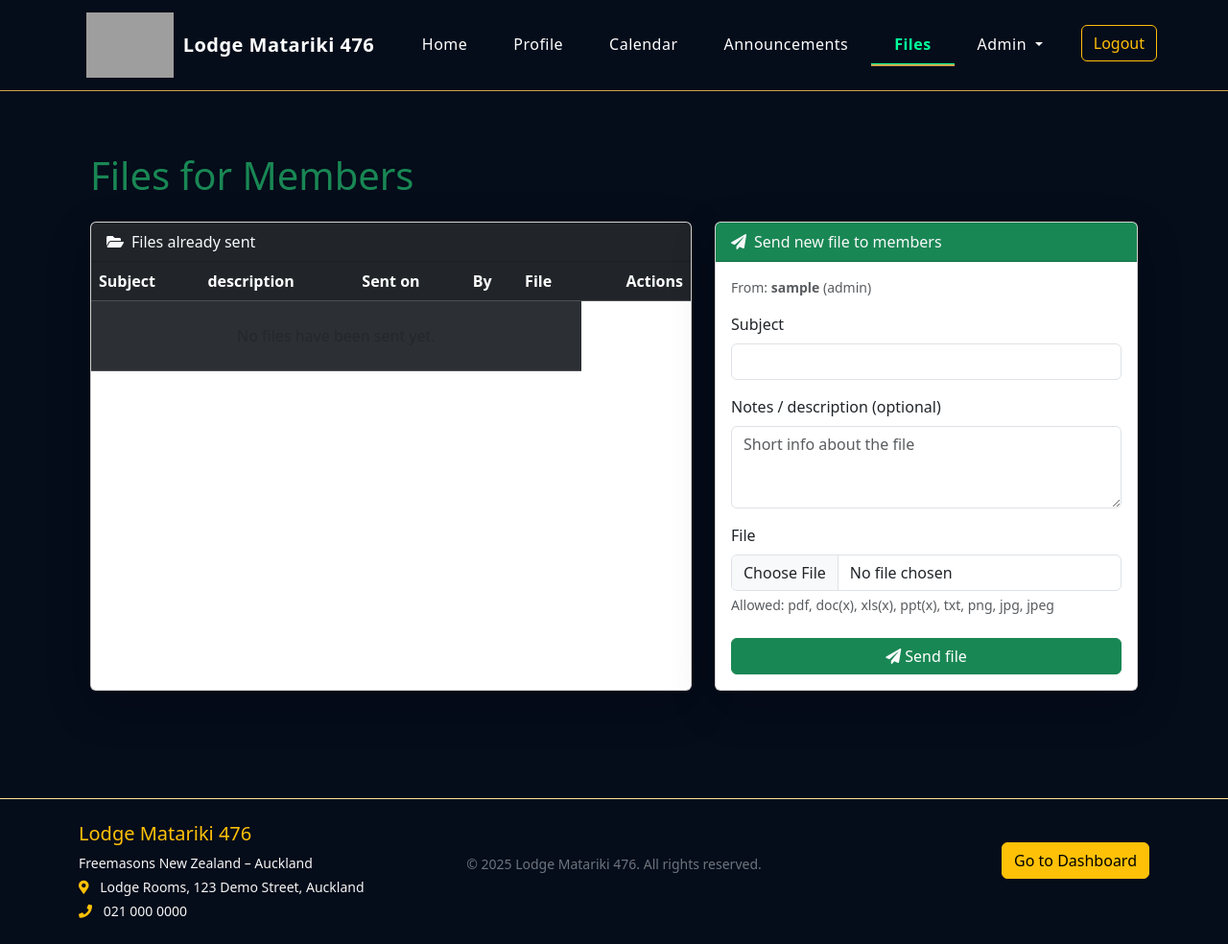
After one commit to sue-zadeh/lodge-matarik476-python, a Flask app: page /admin/files in a window 1280 px wide. The commit adds this page. Shown: the whole page at 96% size. Run offline with Flask 3, Linux system fonts and the light colour scheme; the visitor is signed in with stand-in values (Sample User, id 1); data that the repository does not hold is empty; some libraries are stand-ins or nearby versions; grey boxes are pictures that could not be loaded.

Commit message:
send file

```diff
--- a/app/__init__.py
+++ b/app/__init__.py
@@ -5,6 +5,8 @@ app = Flask(__name__)
 
 # config
 app.config['UPLOAD_FOLDER'] = 'static/uploads'
+app.config['FILE_UPLOAD_FOLDER'] = 'static/files'       # <-- new folder for docs
+
 app.secret_key = '2232b1ec1b426bc383f1ec071979d87dd91e7b2e8467a5e0620e714ee1affdc5'
 
 # import routes so they register on the app
--- /dev/null
+++ b/app/templates/admin_files.html
@@ -0,0 +1,155 @@
+{% extends "base.html" %}
+{% block title %}Files for Members{% endblock %}
+
+{% block content %}
+<style>
+  .description-cell {
+      white-space: normal !important;
+      word-wrap: break-word !important;
+      overflow-wrap: break-word !important;
+      max-width: 250px;
+  }
+</style>
+
+<div class="container-fluid py-4">
+  <h1 class="text-success mb-4">Files for Members</h1>
+
+  <!-- flash messages -->
+  {% with messages = get_flashed_messages(with_categories=true) %}
+    {% if messages %}
+      {% for category, message in messages %}
+        <div class="alert alert-{{ 'danger' if category == 'error' else category }} alert-dismissible fade show" role="alert">
+          {{ message }}
+          <button type="button" class="btn-close" data-bs-dismiss="alert" aria-label="Close"></button>
+        </div>
+      {% endfor %}
+    {% endif %}
+  {% endwith %}
+
+  <div class="row g-4">
+    <!-- LEFT: table -->
+    <div class="col-lg-7">
+      <div class="card shadow-lg h-100">
+        <div class="card-header bg-dark text-light d-flex justify-content-between align-items-center">
+          <span><i class="fas fa-folder-open me-2"></i>Files already sent</span>
+        </div>
+        <div class="card-body p-0">
+          <div class="table-responsive">
+            <table class="table table-dark table-striped table-hover align-middle mb-0">
+              <thead>
+                <tr>
+                  <th>Subject</th>
+                  <th>description</th>
+                  <th>Sent on</th>
+                  <th>By</th>
+                  <th>File</th>
+                  <th class="text-end">Actions</th>
+                </tr>
+              </thead>
+              <tbody>
+              {% if files %}
+                {% for f in files %}
+                  <tr>
+                    <td class="description-cell">{{ f.subject }}</td>
+                    <td class="description-cell">{{ f.description }}</td>
+                    <td>{{ f.created_at.strftime('%d %b %Y %H:%M') }}</td>
+                    <td>{{ f.uploader }}</td>
+                    <td>
+                      <a href="{{ url_for('static', filename='files/' ~ f.filename) }}"
+                         class="btn btn-sm btn-outline-light" target="_blank">
+                        <i class="fas fa-download"></i> Open
+                      </a>
+                    </td>
+                    <td class="text-end">
+                      <a href="{{ url_for('admin_files', edit_id=f.file_id) }}"
+                         class="btn btn-sm btn-outline-warning me-1">
+                        <i class="fas fa-edit"></i>
+                      </a>
+                      <form method="post"
+                            action="{{ url_for('delete_file', file_id=f.file_id) }}"
+                            class="d-inline"
+                            onsubmit="return confirm('Delete this file?');">
+                        <button class="btn btn-sm btn-outline-danger">
+                          <i class="fas fa-trash"></i>
+                        </button>
+                      </form>
+                    </td>
+                  </tr>
+                {% endfor %}
+              {% else %}
+                <tr>
+                  <td colspan="5" class="text-center py-4 text-muted">
+                    No files have been sent yet.
+                  </td>
+                </tr>
+              {% endif %}
+              </tbody>
+            </table>
+          </div>
+        </div>
+      </div>
+    </div>
+
+    <!-- RIGHT: form -->
+    <div class="col-lg-5">
+      <div class="card shadow-lg h-100">
+        <div class="card-header bg-success text-light">
+          {% if file_to_edit %}
+            <i class="fas fa-edit me-2"></i>Edit file
+          {% else %}
+            <i class="fas fa-paper-plane me-2"></i>Send new file to members
+          {% endif %}
+        </div>
+        <div class="card-body">
+          <p class="text-muted small mb-3">
+            From: <strong>{{ session['username'] }}</strong> (admin)
+          </p>
+
+          <form method="post" enctype="multipart/form-data" autocomplete="off">
+            {% if file_to_edit %}
+              <input type="hidden" name="file_id" value="{{ file_to_edit.file_id }}">
+            {% endif %}
+
+            <div class="mb-3">
+              <label for="subject" class="form-label">Subject</label>
+              <input type="text"
+                     class="form-control"
+                     id="subject"
+                     name="subject"
+                     required
+                     value="{{ file_to_edit.subject if file_to_edit else '' }}">
+            </div>
+
+            <div class="mb-3">
+              <label for="description" class="form-label">Notes / description (optional)</label>
+              <textarea class="form-control"
+                        id="description"
+                        name="description"
+                        rows="3"
+                        placeholder="Short info about the file">{{ file_to_edit.description if file_to_edit else '' }}</textarea>
+            </div>
+
+            <div class="mb-3">
+              <label for="file" class="form-label">
+                File {% if file_to_edit %}<span class="text-muted small">(leave empty to keep current file)</span>{% endif %}
+              </label>
+              <input class="form-control" type="file" id="file" name="file">
+              <div class="form-text">
+                Allowed: pdf, doc(x), xls(x), ppt(x), txt, png, jpg, jpeg
+              </div>
+            </div>
+
+            <button type="submit" class="btn btn-success w-100 mt-2">
+              {% if file_to_edit %}
+                <i class="fas fa-save"></i> Save changes
+              {% else %}
+                <i class="fas fa-paper-plane"></i> Send file
+              {% endif %}
+            </button>
+          </form>
+        </div>
+      </div>
+    </div>
+  </div>
+</div>
+{% endblock %}
--- a/app/templates/base.html
+++ b/app/templates/base.html
@@ -78,6 +78,11 @@
             margin-right: 10px;
         }
 
+       .nav-link.active {
+    color: #00ff99 !important;
+    border-bottom: 2px solid #00ff99;
+    font-weight: 600;
+}
 
         .navbar-nav .nav-link:hover,
         .navbar-nav .nav-link.active {
@@ -242,6 +247,14 @@
     box-shadow: 0 12px 30px rgba(0,0,0,0.45);
     border-color: #cfa14a;
   }
+  /* Files */
+  .description-cell {
+      white-space: normal !important;
+      word-wrap: break-word !important;
+      overflow-wrap: break-word !important;
+      max-width: 250px;
+  }
+
 
 </style>
 </head>
@@ -298,13 +311,14 @@
       <a class="nav-link nav-link-underline {% if request.endpoint == 'our_story' %}active{% endif %}" href="#">Our Story</a>
     </li>
     <li class="nav-item">
-      <a class="nav-link nav-link-underline {% if request.endpoint == 'calender' %}active{% endif %}"" href="#">Calendar</a>
+      <a class="nav-link nav-link-underline {% if request.endpoint == 'calender' %}active{% endif %}" href="#">Calendar</a>
     </li>
     <li class="nav-item">
       <a class="nav-link nav-link-underline {% if request.endpoint == 'announcements' %}active{% endif %}" href="#">Announcements</a>
     </li>
     <li class="nav-item">
-      <a class="nav-link nav-link-underline {% if request.endpoint == 'files' %}active{% endif %}" href="#">Files</a>
+      <a class="nav-link nav-link-underline {% if request.endpoint == 'member_files' %}active{% endif %}" href="{{ url_for('member_files') }}">Files</a>
+
     </li>
     <li class="nav-item">
       <a class="nav-link nav-link-underline {% if request.endpoint == 'profile' %}active{% endif %}" href="{{ url_for('profile') }}">Profile</a>
@@ -329,7 +343,7 @@
       <a class="nav-link nav-link-underline {% if request.endpoint == 'announcements' %}active{% endif %}" href="#">Announcements</a>
     </li>
     <li class="nav-item">
-      <a class="nav-link nav-link-underline {% if request.endpoint == 'files' %}active{% endif %}" href="#">Files</a>
+      <a class="nav-link nav-link-underline {% if request.endpoint == 'admin_files' %}active{% endif %} " href="{{ url_for('admin_files') }}">Files</a>
     </li>
     <li class="nav-item dropdown">
       <a class="nav-link dropdown-toggle {% if request.endpoint == 'admin' %}active{% endif %}" href="#" data-bs-toggle="dropdown">
--- a/app/templates/home_admin.html
+++ b/app/templates/home_admin.html
@@ -69,7 +69,7 @@
     </div>
 
     <div class="col-md-4" data-aos="fade-down-left" data-aos="fade-down-left">
-      <a href="#" class="text-decoration-none">
+      <a href="{{ url_for('admin_files')}}" class="text-decoration-none">
         <div class="card bg-dark text-light hover-lift">
           <div class="card-body text-center shadow-lg rounded">
             <i class="fas fa-file-upload fa-2x mb-2 shadow-lg rounded"></i>
@@ -126,7 +126,7 @@
         <div class="card bg-dark text-light border-0 shadow-sm">
           <div class="card-body">
             <h5 class="card-title text-warning">
-          Update “Admin's Mesage to members”
+          Admin's Mesage to members
         </h5>
         <form action="{{ url_for('admin_whats_next') }}" method="post">
           <label class="form-label small text-secondary" data-aos="fade-down-right">
--- a/app/templates/register.html
+++ b/app/templates/register.html
@@ -19,7 +19,7 @@
         {% endif %}
       {% endwith %}-->
 
-      <form action="{{ url_for('register') }}" method="post" enctype="multipart/form-data" class="mt-4">
+      <form action="{{ url_for('register') }}" method="post" enctype="multipart/form-data" class="mt-4" autocomplete="off">
         <!-- Username -->
         <div class="form-group mb-3">
           <label for="username"><i class="fas fa-user"></i> Username</label>
@@ -115,7 +115,9 @@
             placeholder="Password"
             required
             pattern="(?=.*\d)(?=.*[a-z])(?=.*[A-Z]).{8,}"
+            autocomplete="new-password"
           >
+
           <span onclick="togglePassword('password', this)"
            style="position:absolute; right:15px; top:38px; cursor:pointer;">
           <i class="fas fa-eye text-secondary"></i>
--- a/app/views.py
+++ b/app/views.py
@@ -18,8 +18,23 @@ PASSWORD_SALT = '1234abcd'
 hashing = Hashing(app)
 logging.basicConfig(level=logging.DEBUG)
 
+# profile/member photos
 UPLOAD_FOLDER = os.path.join(app.root_path, 'static', 'uploads')
 app.config['UPLOAD_FOLDER'] = UPLOAD_FOLDER
+
+# docs/files that admins send to members
+FILE_UPLOAD_FOLDER = os.path.join(app.root_path, 'static', 'files')
+app.config['FILE_UPLOAD_FOLDER'] = FILE_UPLOAD_FOLDER
+
+
+# ---allowed file
+ALLOWED_FILE_EXTENSIONS = {
+    'pdf', 'doc', 'docx', 'xls', 'xlsx',
+    'ppt', 'pptx', 'txt', 'png', 'jpg', 'jpeg'
+}
+
+def allowed_file_generic(filename):
+    return '.' in filename and filename.rsplit('.', 1)[1].lower() in ALLOWED_FILE_EXTENSIONS
 
 
 
@@ -164,15 +179,25 @@ def register():
             flash('Database connection error', 'error')
             return redirect(url_for('register'))
 
-        cursor.execute("SELECT 1 FROM users WHERE username = %s", (username,))
-        account = cursor.fetchone()
+        # Check both username and email
+        cursor.execute("""
+            SELECT username, email
+            FROM users
+            WHERE username = %s OR email = %s
+        """, (username, email))
 
-        if account:
-            flash('Username already exists!', 'error')
+        existing = cursor.fetchone()
+
+        if existing:
+            if existing[0] == username:
+                flash('Username already exists!', 'error')
+            elif existing[1] == email:
+                flash('Email already registered!', 'error')
             cursor.close()
             conn.close()
             return redirect(url_for('register'))
 
+        # only reach this if NO existing user
         password_hash = hashing.hash_value(password, PASSWORD_SALT)
 
         cursor.execute(
@@ -241,45 +266,63 @@ def login():
 
 @app.route('/member/home')
 def member_home():
-    # only members can see this page
     if session.get('role') != 'member':
         return redirect(url_for('login'))
 
-    user = None
-    whats_next = None
-    user_id = session.get('user_id')
+    user_id = session['user_id']
 
-    if user_id:
-        cursor, conn = getCursor(dictionary=True)
+    cursor, conn = getCursor(dictionary=True)
 
-        # ---- get current user ----
-        cursor.execute(
-            """
-            SELECT user_id, username, first_name, last_name, profile_image, role
-            FROM users
-            WHERE user_id = %s
-            """,
-            (user_id,)
-        )
-        user = cursor.fetchone()
+    # --- member info ---
+    cursor.execute(
+        """
+        SELECT user_id, username, first_name, last_name, profile_image
+        FROM users
+        WHERE user_id = %s
+        """,
+        (user_id,)
+    )
+    user = cursor.fetchone()
 
-        # ---- get latest "what's next" message (if any) ----
-        cursor.execute(
-            """
-            SELECT content
-            FROM whats_next
-            ORDER BY created_at DESC
-            LIMIT 1
-            """
-        )
-        row = cursor.fetchone()
-        if row:
-            whats_next = row['content']
+        # --- admin note / "Message from Admin" (stored in whats_next table) ---
+    cursor.execute(
+        """
+        SELECT content AS note,
+               created_at AS updated_at
+        FROM whats_next
+        ORDER BY created_at DESC, id DESC
+        LIMIT 1
+        """
+    )
+    whats_next = cursor.fetchone()
 
-        cursor.close()
-        conn.close()
 
-    return render_template('home_member.html', user=user, whats_next=whats_next)
+    # --- NEW FILES notification data ---
+    cursor.execute(
+        """
+        SELECT f.file_id, f.subject, f.created_at
+        FROM files f
+        LEFT JOIN file_reads fr
+          ON fr.file_id = f.file_id AND fr.user_id = %s
+        WHERE fr.user_id IS NULL       -- not read yet by this user
+        ORDER BY f.created_at DESC
+        LIMIT 5
+        """,
+        (user_id,)
+    )
+    new_files = cursor.fetchall()
+    new_files_count = len(new_files)
+
+    cursor.close()
+    conn.close()
+
+    return render_template(
+        'home_member.html',
+        user=user,
+        whats_next=whats_next,
+        new_files=new_files,
+        new_files_count=new_files_count
+    )
 
 #-----Admin Home ------#
 
@@ -370,79 +413,90 @@ def profile():
 # ---- Edit Profile ---- #
 @app.route('/edit_profile', methods=['GET', 'POST'])
 def edit_profile():
+    # must be logged in
     if 'user_id' not in session:
-        flash('You must be logged in to edit your profile.', 'error')
         return redirect(url_for('login'))
+
+    user_id = session['user_id']
 
     cursor, conn = getCursor(dictionary=True)
 
-    # Always load current user first
-    cursor.execute("SELECT * FROM users WHERE user_id = %s", (session['user_id'],))
-    user = cursor.fetchone()
+    if request.method == 'POST':
+        username = request.form.get('username', '').strip()
+        first_name = request.form.get('first_name', '').strip()
+        last_name = request.form.get('last_name', '').strip()
+        email = request.form.get('email', '').strip()
+        phone = request.form.get('phone', '').strip()
+        birth_date = request.form.get('birth_date', None)
 
-    if not user:
-        cursor.close()
-        conn.close()
-        flash('User not found.', 'danger')
-        return redirect(url_for('home'))
+        # --- check duplicates (other users) ---
+        cursor.execute(
+            """
+            SELECT user_id, username, email
+            FROM users
+            WHERE (username = %s OR email = %s)
+              AND user_id <> %s
+            """,
+            (username, email, user_id)
+        )
+        existing = cursor.fetchone()
 
-    if request.method == 'POST':
-        # names must match your form fields
-        username    = request.form.get('username')
-        first_name  = request.form.get('fname')
-        last_name   = request.form.get('lname')
-        email       = request.form.get('email')
-        phone       = request.form.get('phone')
-        birth_date  = request.form.get('birth_date')   # yyyy-mm-dd from input[type=date]
+        if existing:
+            # someone else already has this username/email
+            if existing['username'] == username:
+                flash('Username already exists. Please choose another one.', 'error')
+            elif existing['email'] == email:
+                flash('Email already registered. Please use a different email.', 'error')
 
+            cursor.close()
+            conn.close()
+            return redirect(url_for('edit_profile'))
+
+        # --- handle optional profile image (if you have this in your form) ---
         file = request.files.get('profile_image')
+        profile_image = None
+        if file and file.filename:
+            if allowed_file(file.filename):
+                filename = secure_filename(file.filename)
+                file.save(os.path.join(app.config['UPLOAD_FOLDER'], filename))
+                profile_image = filename
+            else:
+                flash('File not allowed.', 'error')
+                cursor.close()
+                conn.close()
+                return redirect(url_for('edit_profile'))
 
-        # default: keep existing image
-        profile_image = user.get('profile_image')
-
-        # if a new file uploaded, save and replace
-        if file and allowed_file(file.filename):
-            filename = secure_filename(file.filename)
-            file.save(os.path.join(app.config['UPLOAD_FOLDER'], filename))
-            profile_image = filename
-
-        cursor.execute("""
+        # --- finally update the record ---
+        cursor.execute(
+            """
             UPDATE users
             SET username = %s,
                 first_name = %s,
-                last_name = %s,
-                email = %s,
-                phone = %s,
+                last_name  = %s,
+                email      = %s,
+                phone      = %s,
                 birth_date = %s,
-                profile_image = %s
+                profile_image = COALESCE(%s, profile_image)
             WHERE user_id = %s
-        """, (
-            username,
-            first_name,
-            last_name,
-            email,
-            phone,
-            birth_date,
-            profile_image,
-            session['user_id']
-        ))
+            """,
+            (username, first_name, last_name,
+             email, phone, birth_date, profile_image, user_id)
+        )
+
         conn.commit()
         cursor.close()
         conn.close()
 
-        flash('Profile updated successfully!', 'success')
-        return redirect(url_for('profile'))
+        flash('Profile updated successfully.', 'success')
+        return redirect(url_for('member_home'))  # or wherever you send them
 
-    # GET: prepare data for the form
-    if user.get('birth_date'):
-        try:
-            user['birth_date'] = user['birth_date'].strftime('%Y-%m-%d')
-        except AttributeError:
-            pass
-
+    # GET: load current user data
+    cursor.execute("SELECT * FROM users WHERE user_id = %s", (user_id,))
+    user = cursor.fetchone()
     cursor.close()
     conn.close()
-    return render_template("edit-profile.html", user=user)
+
+    return render_template('edit-profile.html', user=user)
 
 
 #------- Change Picture in the Profile --------------------#
@@ -720,3 +774,176 @@ def admin_delete_user(user_id):
         conn.close()
 
     return redirect(url_for('admin_manage_users'))
+
+
+
+# ---------- Admin files page ---------- #
+
+@app.route('/admin/files', methods=['GET', 'POST'])
+def admin_files():
+    # only admins can access
+    if session.get('role') != 'admin':
+        return redirect(url_for('login'))
+
+    edit_id = request.args.get('edit_id', type=int)
+
+    cursor, conn = getCursor(dictionary=True)
+
+    # ===== POST: create OR update a file =====
+    if request.method == 'POST':
+        file_id = request.form.get('file_id')  # empty when creating
+
+        subject = request.form.get('subject', '').strip()
+        description = request.form.get('description', '').strip()
+        upload = request.files.get('file')
+
+        if not subject:
+            flash('Subject is required.', 'error')
+            cursor.close()
+            conn.close()
+            return redirect(url_for('admin_files'))
+
+        # we only require a file when creating new
+        if not file_id and (not upload or upload.filename == ''):
+            flash('Please choose a file to upload.', 'error')
+            cursor.close()
+            conn.close()
+            return redirect(url_for('admin_files'))
+
+        filename_on_disk = None
+
+        if upload and upload.filename:
+            if not allowed_file_generic(upload.filename):
+                flash('File type not allowed.', 'error')
+                cursor.close()
+                conn.close()
+                return redirect(url_for('admin_files'))
+
+            # unique-ish filename
+            safe_name = secure_filename(upload.filename)
+            timestamp = datetime.utcnow().strftime('%Y%m%d%H%M%S')
+            filename_on_disk = f"{timestamp}_{safe_name}"
+            upload.save(os.path.join(app.config['FILE_UPLOAD_FOLDER'], filename_on_disk))
+
+        # --- UPDATE existing file ---
+        if file_id:
+            cursor.execute(
+                """
+                UPDATE files
+                SET subject = %s,
+                    description = %s,
+                    filename = COALESCE(%s, filename)
+                WHERE file_id = %s
+                """,
+                (subject, description, filename_on_disk, file_id)
+            )
+            flash('File updated successfully.', 'success')
+
+        # --- CREATE new file ---
+        else:
+            cursor.execute(
+                """
+                INSERT INTO files (subject, description, filename, uploader_id)
+                VALUES (%s, %s, %s, %s)
+                """,
+                (subject, description, filename_on_disk, session['user_id'])
+            )
+            flash('File sent to members.', 'success')
+
+        conn.commit()
+        cursor.close()
+        conn.close()
+        return redirect(url_for('admin_files'))
+
+    # ===== GET: load all files for the table =====
+    cursor.execute(
+        """
+        SELECT f.file_id,
+               f.subject,
+               f.description,
+               f.filename,
+               f.created_at,
+               u.username AS uploader
+        FROM files f
+        JOIN users u ON f.uploader_id = u.user_id
+        ORDER BY f.created_at DESC
+        """
+    )
+    files = cursor.fetchall()
+
+    # if editing, load that row to pre-fill the form
+    file_to_edit = None
+    if edit_id:
+        cursor.execute(
+            """
+            SELECT file_id, subject, description, filename, created_at
+            FROM files
+            WHERE file_id = %s
+            """,
+            (edit_id,)
+        )
+        file_to_edit = cursor.fetchone()
+
+    cursor.close()
+    conn.close()
+
+    return render_template('admin_files.html', files=files, file_to_edit=file_to_edit)
+
+#------------ Delete file -----------#
+
+@app.route('/admin/files/<int:file_id>/delete', methods=['POST'])
+def delete_file(file_id):
+    if session.get('role') != 'admin':
+        return redirect(url_for('login'))
+
+    cursor, conn = getCursor()
+    cursor.execute("DELETE FROM files WHERE file_id = %s", (file_id,))
+    conn.commit()
+    cursor.close()
+    conn.close()
+
+    flash('File deleted.', 'success')
+    return redirect(url_for('admin_files'))
+
+  # ------------ Member/Files page -------#
+@app.route('/member/files')
+def member_files():
+    if session.get('role') != 'member':
+        return redirect(url_for('login'))
+
+    user_id = session['user_id']
+
+    cursor, conn = getCursor(dictionary=True)
+
+    # all files
+    cursor.execute(
+        """
+        SELECT f.file_id,
+               f.subject,
+               f.description,
+               f.filename,
+               f.created_at,
+               u.username AS uploader
+        FROM files f
+        JOIN users u ON f.uploader_id = u.user_id
+        ORDER BY f.created_at DESC
+        """
+    )
+    files = cursor.fetchall()
+
+    # mark them as "read" for this member
+    for f in files:
+        cursor.execute(
+            """
+            INSERT INTO file_reads (user_id, file_id)
+            VALUES (%s, %s)
+            ON CONFLICT (user_id, file_id) DO NOTHING
+            """,
+            (user_id, f['file_id'])
+        )
+
+    conn.commit()
+    cursor.close()
+    conn.close()
+
+    return render_template('member_files.html', files=files)
--- a/run.py
+++ b/run.py
@@ -1,5 +1,6 @@
 # run.py
 from app import app
 
+
 if __name__ == '__main__':
     app.run(debug=True, port=5002)
```
Also changed, not shown: app/templates/home_member.html (+21 -8 lines), app/templates/member_files.html (added, +61 -0 lines), app/static/files/20251210020540_payment-AWS.png (added), app/static/files/20251210021027_admin_dashboard.jpg (added), app/static/files/20251210093940_payment-AWS.png (added), app/static/uploads/pic-about.jpg (added), 5 other files.
